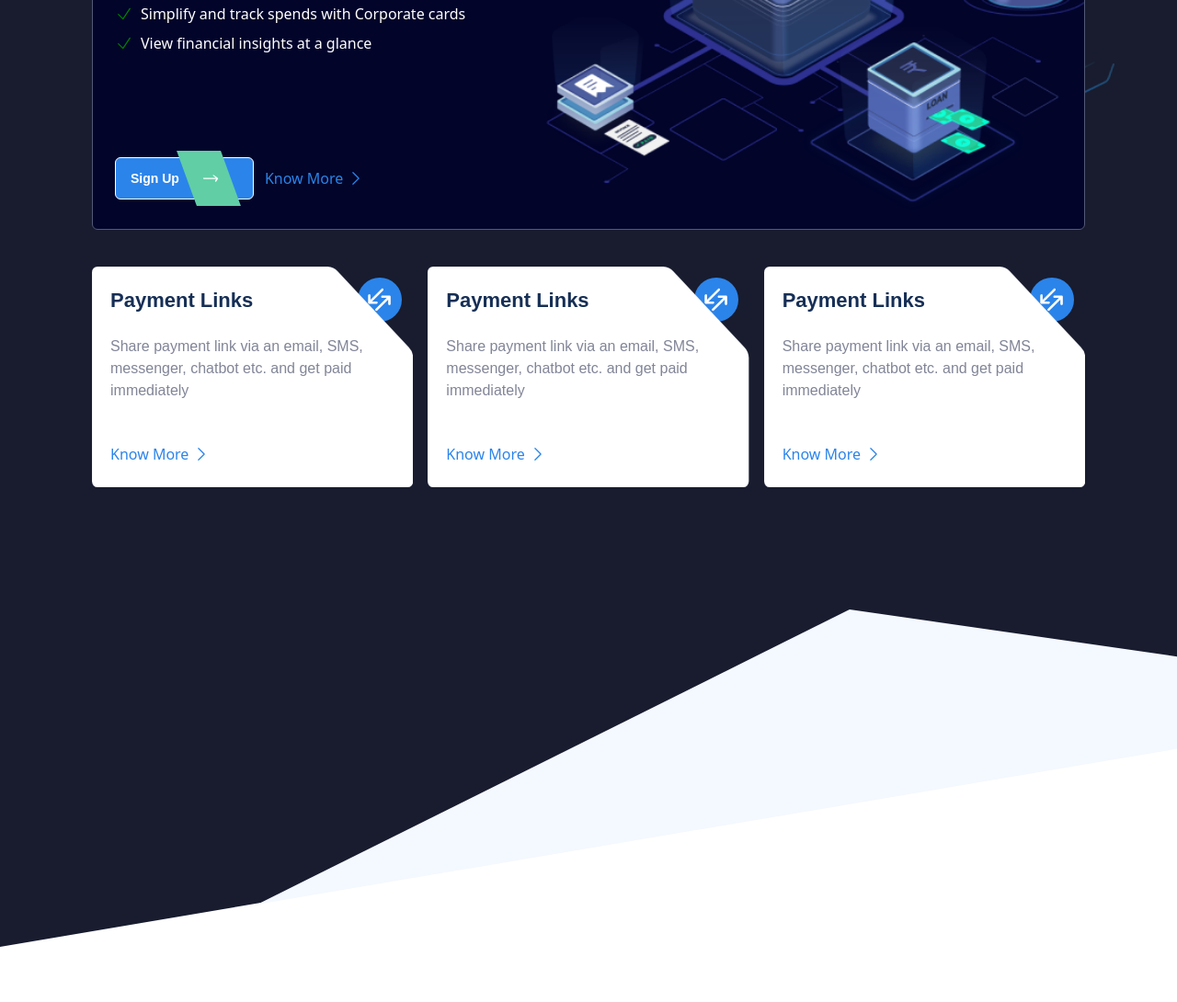
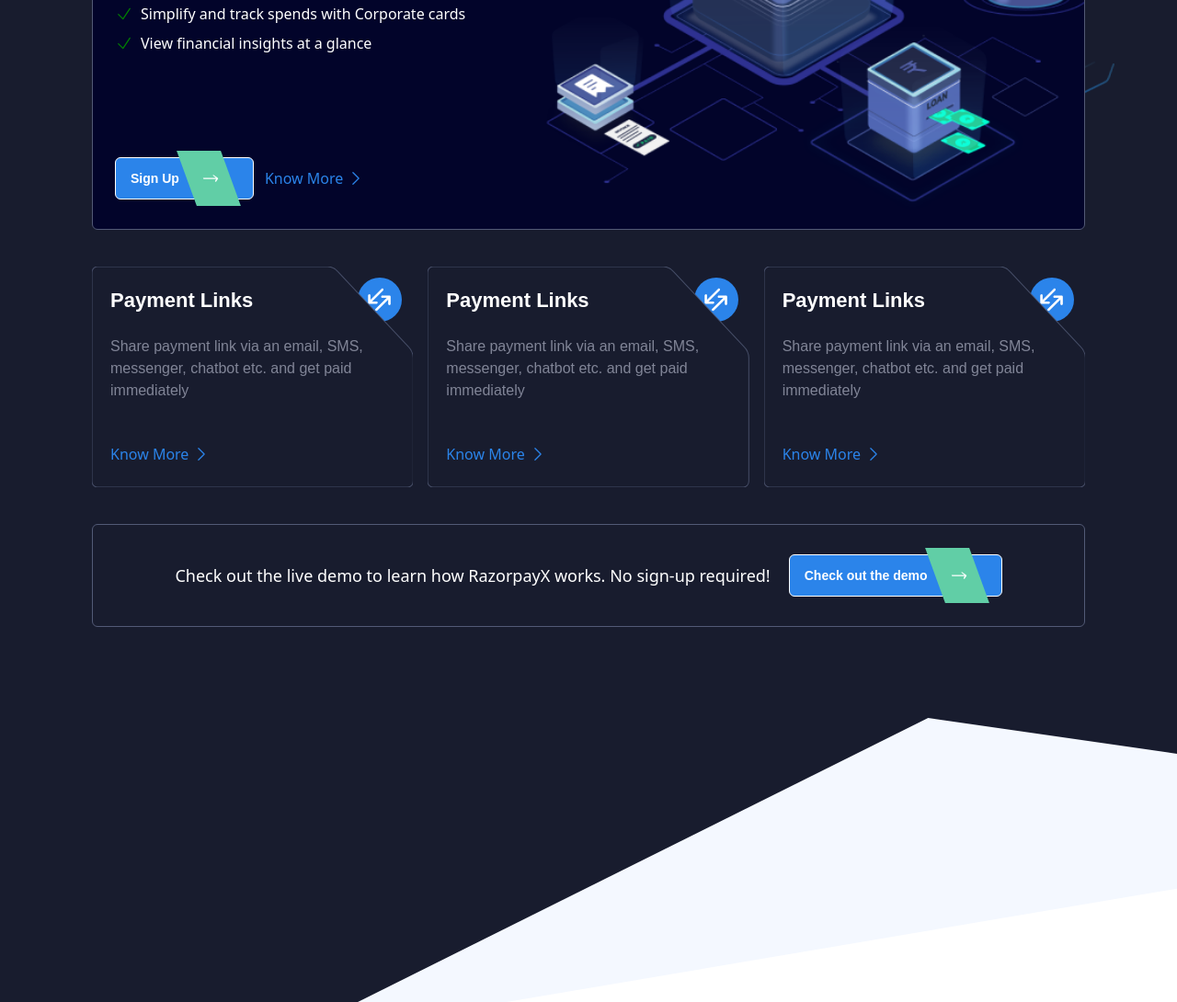
Before and after one commit to mahinder1998/bootcamp-tailwindcss, a website built with Vite: page index.html in a window 1280 px wide. Shown: the part 2599-3689 px from the top of the page at 92% size. Before the commit the page ends 3629 px from the top, so only its background shows below. Built offline with nearby package versions, Linux system fonts and the light colour scheme.

Commit message:
feature section 2 completed

```diff
--- a/index.html
+++ b/index.html
@@ -652,12 +652,9 @@
                 "
                 >
                 <!-- box shape -->
-                <svg viewBox="0 0 349.32501220703125 225" xmlns="http://www.w3.org/2000/svg" preserveAspectRatio="none"
-                class="stroke-1 stroke-[#818597] h-full w-full absolute z-[9] transition-all duration-200
+                <svg viewBox="0 0 349.32501220703125 225" xmlns="http://www.w3.org/2000/svg" preserveAspectRatio="none" class="stroke-1 stroke-[#525a76] h-full w-full absolute z-[90] featureCardSVG transition-all duration-200
                 group-hover:drop-shadow-md
-
-                " style="stroke-opacity: 0.15" > <path d="m 0 6 a 6 6 0 0 1 6 -6 h 250.32501220703125 a 16 16 0 0 1 11 5 l 77 77 a 16 16 0 0 1 5 11 v 126 a 6 6 0 0 1 -6 6 h -337.32501220703125 a 6 6 0 0 1 -6 -6 z" fill="#fff" ></path> </svg>
-
+                " style="stroke-opacity: 0.8"> <path d="m 0 6 a 6 6 0 0 1 6 -6 h 250.32501220703125 a 16 16 0 0 1 11 5 l 77 77 a 16 16 0 0 1 5 11 v 126 a 6 6 0 0 1 -6 6 h -337.32501220703125 a 6 6 0 0 1 -6 -6 z" fill="#181C2E"></path> </svg>
 
                 <!-- hover icons -->
                 <img src="./images/features-wave.svg" alt="feature-wave"
@@ -665,7 +662,7 @@
                 class="absolute
                 right-3
                 bottom-3
-                z-20
+                z-[100]
                 transition-all
                 duration-200
                 opacity-0
@@ -678,7 +675,7 @@
                 <div class="z-[100] absolute w-full h-full flex flex-col justify-between  pl-5 py-6 pr-8">
                     <!-- text part -->
                     <div>
-                        <h3 class="font-mullish font-bold text-deepBlueHead leading-[1.2] text-[1.375rem]">Payment Links</h3>
+                        <h3 class="font-mullish font-bold text-white leading-[1.2] text-[1.375rem]">Payment Links</h3>
                         <p class="font-mullish text-grayText mt-6">Share payment link via an email, SMS, messenger, chatbot etc. and get paid immediately</p>
                     </div>
                     <!-- hyperlink -->
@@ -703,12 +700,9 @@
                 "
                 >
                 <!-- box shape -->
-                <svg viewBox="0 0 349.32501220703125 225" xmlns="http://www.w3.org/2000/svg" preserveAspectRatio="none"
-                class="stroke-1 stroke-[#818597] h-full w-full absolute z-[9] transition-all duration-200
+                <svg viewBox="0 0 349.32501220703125 225" xmlns="http://www.w3.org/2000/svg" preserveAspectRatio="none" class="stroke-1 stroke-[#525a76] h-full w-full absolute z-[90] featureCardSVG transition-all duration-200
                 group-hover:drop-shadow-md
-
-                " style="stroke-opacity: 0.15" > <path d="m 0 6 a 6 6 0 0 1 6 -6 h 250.32501220703125 a 16 16 0 0 1 11 5 l 77 77 a 16 16 0 0 1 5 11 v 126 a 6 6 0 0 1 -6 6 h -337.32501220703125 a 6 6 0 0 1 -6 -6 z" fill="#fff" ></path> </svg>
-
+                " style="stroke-opacity: 0.8"> <path d="m 0 6 a 6 6 0 0 1 6 -6 h 250.32501220703125 a 16 16 0 0 1 11 5 l 77 77 a 16 16 0 0 1 5 11 v 126 a 6 6 0 0 1 -6 6 h -337.32501220703125 a 6 6 0 0 1 -6 -6 z" fill="#181C2E"></path> </svg>
 
                 <!-- hover icons -->
                 <img src="./images/features-wave.svg" alt="feature-wave"
@@ -716,7 +710,7 @@
                 class="absolute
                 right-3
                 bottom-3
-                z-20
+                z-[100]
                 transition-all
                 duration-200
                 opacity-0
@@ -729,7 +723,7 @@
                 <div class="z-[100] absolute w-full h-full flex flex-col justify-between  pl-5 py-6 pr-8">
                     <!-- text part -->
                     <div>
-                        <h3 class="font-mullish font-bold text-deepBlueHead leading-[1.2] text-[1.375rem]">Payment Links</h3>
+                        <h3 class="font-mullish font-bold text-white leading-[1.2] text-[1.375rem]">Payment Links</h3>
                         <p class="font-mullish text-grayText mt-6">Share payment link via an email, SMS, messenger, chatbot etc. and get paid immediately</p>
                     </div>
                     <!-- hyperlink -->
@@ -754,12 +748,9 @@
                 "
                 >
                 <!-- box shape -->
-                <svg viewBox="0 0 349.32501220703125 225" xmlns="http://www.w3.org/2000/svg" preserveAspectRatio="none"
-                class="stroke-1 stroke-[#818597] h-full w-full absolute z-[9] transition-all duration-200
+                <svg viewBox="0 0 349.32501220703125 225" xmlns="http://www.w3.org/2000/svg" preserveAspectRatio="none" class="stroke-1 stroke-[#525a76] h-full w-full absolute z-[90] featureCardSVG transition-all duration-200
                 group-hover:drop-shadow-md
-
-                " style="stroke-opacity: 0.15" > <path d="m 0 6 a 6 6 0 0 1 6 -6 h 250.32501220703125 a 16 16 0 0 1 11 5 l 77 77 a 16 16 0 0 1 5 11 v 126 a 6 6 0 0 1 -6 6 h -337.32501220703125 a 6 6 0 0 1 -6 -6 z" fill="#fff" ></path> </svg>
-
+                " style="stroke-opacity: 0.8"> <path d="m 0 6 a 6 6 0 0 1 6 -6 h 250.32501220703125 a 16 16 0 0 1 11 5 l 77 77 a 16 16 0 0 1 5 11 v 126 a 6 6 0 0 1 -6 6 h -337.32501220703125 a 6 6 0 0 1 -6 -6 z" fill="#181C2E"></path> </svg>
 
                 <!-- hover icons -->
                 <img src="./images/features-wave.svg" alt="feature-wave"
@@ -767,7 +758,7 @@
                 class="absolute
                 right-3
                 bottom-3
-                z-20
+                z-[100]
                 transition-all
                 duration-200
                 opacity-0
@@ -780,7 +771,7 @@
                 <div class="z-[100] absolute w-full h-full flex flex-col justify-between  pl-5 py-6 pr-8">
                     <!-- text part -->
                     <div>
-                        <h3 class="font-mullish font-bold text-deepBlueHead leading-[1.2] text-[1.375rem]">Payment Links</h3>
+                        <h3 class="font-mullish font-bold text-white leading-[1.2] text-[1.375rem]">Payment Links</h3>
                         <p class="font-mullish text-grayText mt-6">Share payment link via an email, SMS, messenger, chatbot etc. and get paid immediately</p>
                     </div>
                     <!-- hyperlink -->
@@ -799,6 +790,44 @@
 
         </div>
 
+
+        <!-- block 3 -->
+        <div class="mt-10
+        flex
+        border
+        border-gray2
+        rounded-md
+        py-8 px-6
+        items-center
+        space-x-5
+        justify-center
+        ">
+            <p class="text-white text-lg">Check out the live demo to learn how RazorpayX works. No sign-up required!</p>
+            <button class="py-3 px-4 font-mullish bg-lightBlue text-white border border-white text-sm font-bold
+                            transition-all duration-200 hover:bg-lightBlue500
+                            flex items-center rounded-md group
+                            relative
+                            pr-20
+                        ">Check out the demo
+                        <div class="w-12 h-[60px] absolute bg-greenLight right-6
+                        flex
+                        items-center
+                        justify-center
+                        skew-x-[20deg]
+                        transition-all
+                        duration-200
+                        group-hover:skew-x-[10deg]
+
+                        ">
+                            <svg xmlns="http://www.w3.org/2000/svg" fill="none" viewBox="0 0 24 24" stroke-width="1.5" stroke="currentColor" class="w-5 h-5 ml-1">
+                                <path stroke-linecap="round" stroke-linejoin="round" d="M17.25 8.25 21 12m0 0-3.75 3.75M21 12H3" />
+                            </svg>
+
+                        </div>
+
+                    </button>
+        </div>
+
     </div>
 
 </section>
```
